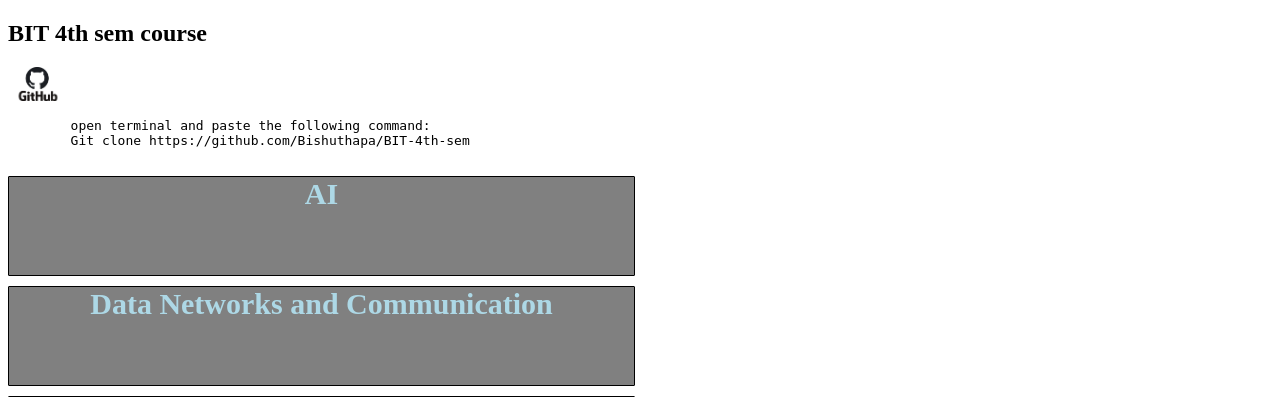
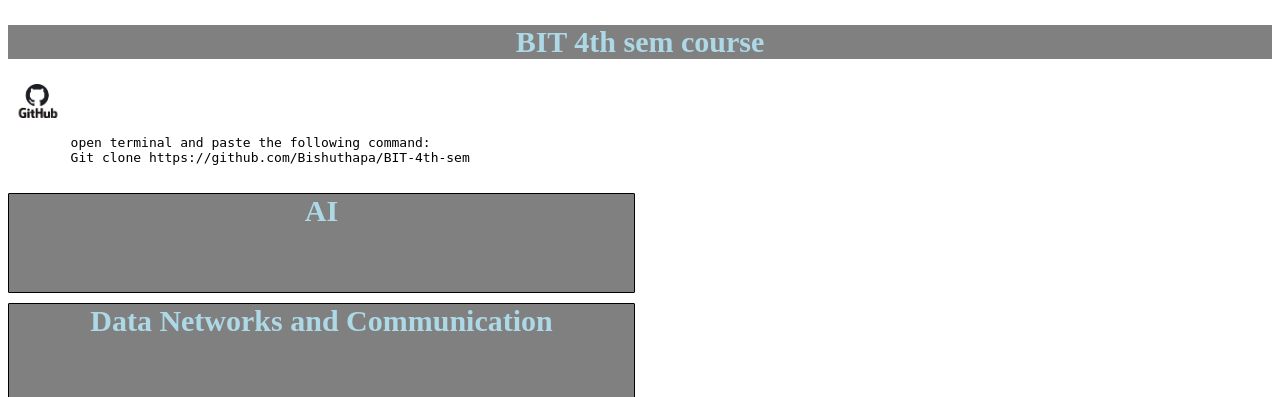
Before and after one commit to Bishuthapa/Super, a PHP site: page /course.html in a window 1280 px wide. Shown: the top 397 px of the page. Run offline with PHP 8.4, Linux system fonts and the light colour scheme.

Commit message:
modified the syle.css file

```diff
--- a/style1.css
+++ b/style1.css
@@ -23,7 +23,15 @@
 .container > div > p{
     text-align: center;
 }
-
+.Course{
+    text-align: center;
+    grid-column-start: 1;
+    grid-column-end: 3;
+    font-size: 30px;
+    font-weight: bold;
+    color: lightblue;
+    background-color: gray;
+}
 .course1{
     text-align: center;
     grid-column-start: 1;
```
